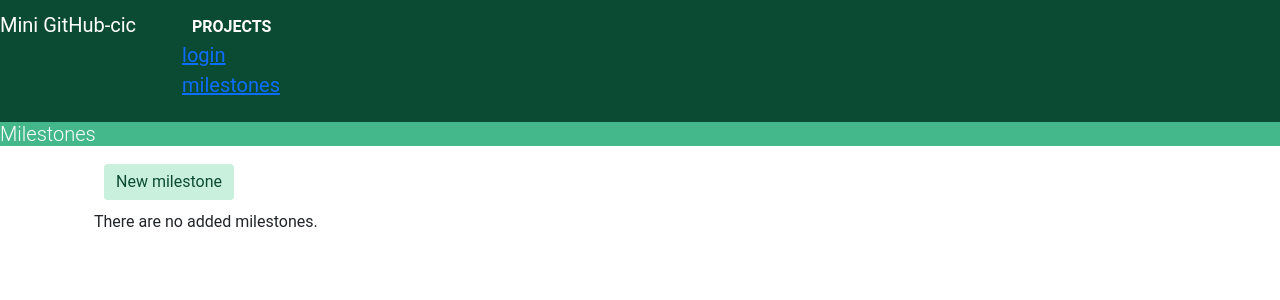
After one commit to isidora-stanic/uks, a Django app: page /milestones/ in a window 1280 px wide. The commit adds this page. Shown: the top 300 px of the page. Run offline with Django 4.2, Linux system fonts and the light colour scheme; data that the repository does not hold is empty.

Commit message:
initialize crud operations

```diff
--- a/mini_githubcic/mini_githubcic/models.py
+++ b/mini_githubcic/mini_githubcic/models.py
@@ -61,6 +61,12 @@ class Milestone(models.Model):
     due_date = models.DateTimeField
     state = models.CharField(max_length=20, choices=State.choices, default=State.OPEN)
 
+    def __str__(self):
+        return "%s" % (self.title)
+
+    def get_absolute_url(self):
+        return reverse('milestone_detail', kwargs={'pk': self.pk})
+
 
 class Task(models.Model):
     title = models.CharField(max_length=50)
--- a/mini_githubcic/mini_githubcic/templates/base.html
+++ b/mini_githubcic/mini_githubcic/templates/base.html
@@ -17,8 +17,11 @@
                 <a class="nav-links" href="{% url 'list_projects'  %}">Projects</a>
             </li>
             <li>
-                      <a href="{% url 'login' %}">login</a>
-                  </li>
+                <a href="{% url 'login' %}">login</a>
+            </li>
+            <li>
+                <a href="{% url 'list_milestones' %}">milestones</a>
+            </li>
         </ul>
         {% block links %}{% endblock %}
     </nav>
--- /dev/null
+++ b/mini_githubcic/mini_githubcic/templates/list_milestones.html
@@ -0,0 +1,22 @@
+{% extends 'base.html' %}
+{% block content %}
+<h1 class="title">Milestones</h1>
+
+<div class="container">
+    <a class="btn btn-primary default-button" href="{% url 'add_milestone' %}">New milestone</a>
+    <br/>
+    {% if milestones %}
+    {% for milestone in milestones %}
+    <div class="card mb-3">
+        <div class="card-body">
+            <p class="card-text">{{ milestone }} </p>
+            <a class="btn btn-danger" href="{% url 'milestone_delete' milestone.id %}">Delete</a>
+            <a class="btn btn-primary" href="{% url 'milestone_detail' milestone.id %}">View</a>
+        </div>
+    </div>
+    {% endfor %}
+    {% else %}
+    There are no added milestones.
+    {% endif %}
+</div>
+{% endblock %}
--- a/mini_githubcic/mini_githubcic/urls.py
+++ b/mini_githubcic/mini_githubcic/urls.py
@@ -27,4 +27,9 @@ urlpatterns = [
     path('projects/<int:pk>', ProjectDetailView.as_view(), name='project_detail'),
     path('projects/<int:pk>/update', ProjectUpdateView.as_view(), name='project_update'),
     path('projects/<int:pk>/delete', ProjectDeleteView.as_view(), name='project_delete'),
+    path('milestones/', MilestoneListView.as_view(), name='list_milestones'),
+    path('milestones/add', MilestoneCreateView.as_view(), name='add_milestone'),
+    path('milestones/<int:pk>', MilestoneDetailView.as_view(), name='milestone_detail'),
+    path('milestones/<int:pk>/update', MilestoneUpdateView.as_view(), name='milestone_update'),
+    path('milestones/<int:pk>/delete', MilestoneDeleteView.as_view(), name='milestone_delete')
 ]
--- a/mini_githubcic/mini_githubcic/views.py
+++ b/mini_githubcic/mini_githubcic/views.py
@@ -7,7 +7,7 @@ from django.views.generic import (
     UpdateView,
     DeleteView
 )
-from .models import Project, User
+from .models import Project, User, Milestone
 
 
 def index(request):
@@ -35,12 +35,6 @@ def login(request, id=None):
             return render(request, "login.html",
                           {"users_error": "User with this username and password does not exist"})
 
-
-def index(request):
-    title = apps.get_app_config('mini_githubcic').verbose_name
-    return render(request, 'index.html', {"title": title})
-
-
 class ProjectListView(ListView):
     model = Project
     template_name = 'list_projects.html'
@@ -61,7 +55,7 @@ class ProjectCreateView(CreateView):
         form.instance.lead = User.objects.get(username="U1")
         form.instance.link = "https://github.com/" + form.instance.lead.username + "/" + form.instance.title + ".git"
         if Project.objects.filter(title=form.instance.title).exists():
-            form.add_error('titleExists', 'Title already in use')
+            form.add_error('titleExists', 'Title already in use')#ovde imam gresku??
 
         return super().form_valid(form)
 
@@ -73,9 +67,9 @@ class ProjectUpdateView(UpdateView):
 
     def form_valid(self, form):
 
-        if Project.objects.filter(title=form.instance.title).exists():
+        if Project.objects.filter(title=form.instance.title).exists():#ovde kopirati kao kod mene jer izaziva gresku
             if self.get_object().name != form.instance.name:
-                form.add_error('titleExists', 'Title already in use')
+                form.add_error('titleExists', 'Title already in use')#ovde imam gresku??
 
         return super().form_valid(form)
 
@@ -93,3 +87,57 @@ class ProjectDeleteView(DeleteView):
     def test_func(self):
         # TODO check if request sender is project lead
         return True
+
+class MilestoneListView(ListView):
+    # TODO per project
+    model = Milestone
+    template_name = 'list_milestones.html'
+    context_object_name = 'milestones'
+    ordering = ['title']
+
+    def get_queryset(self):
+        return Milestone.objects.all()
+
+class MilestoneCreateView(CreateView):
+    model = Milestone
+    template_name = 'new_milestone.html'
+    fields = ['title', 'description',  'state']#'due_date',
+
+    def form_valid(self, form):
+        # TODO link to logged in user
+        # TODO project
+        form.instance.lead = User.objects.get(username="U1")
+        form.instance.link = "https://github.com/" + form.instance.lead.username + "/" + form.instance.title + ".git"
+        if Milestone.objects.filter(title=form.instance.title).exists():
+            form.add_error('titleExists', 'Title already in use') #ovde imam gresku??
+
+        return super().form_valid(form)
+
+class MilestoneUpdateView(UpdateView):
+    model = Milestone
+    template_name = 'milestone_update.html'
+    fields = ['title', 'description',  'state']#'due_date',
+
+    def form_valid(self, form):
+
+        print(Milestone.objects.filter(title=form.instance.title))
+        if len(Milestone.objects.filter(title=form.instance.title)) != 0: #pazi da je na nivou projekta TODO
+            if self.get_object().title != form.instance.title:
+                form.add_error('titleExists', 'Title already in use') #ovde imam gresku??
+
+        return super().form_valid(form)
+
+
+class MilestoneDetailView(DetailView):
+    model = Milestone
+    template_name = 'milestone_detail.html'
+
+
+class MilestoneDeleteView(DeleteView):
+    model = Milestone
+    template_name = 'milestone_delete.html'
+    success_url = '/milestones'
+
+    def test_func(self):
+        # TODO check if request sender is project lead
+        return True
```
Also changed, not shown: mini_githubcic/mini_githubcic/templates/milestone_delete.html (added, +16 -0 lines), mini_githubcic/mini_githubcic/templates/milestone_detail.html (added, +16 -0 lines), mini_githubcic/mini_githubcic/templates/milestone_update.html (added, +17 -0 lines), mini_githubcic/mini_githubcic/templates/new_milestone.html (added, +17 -0 lines).
